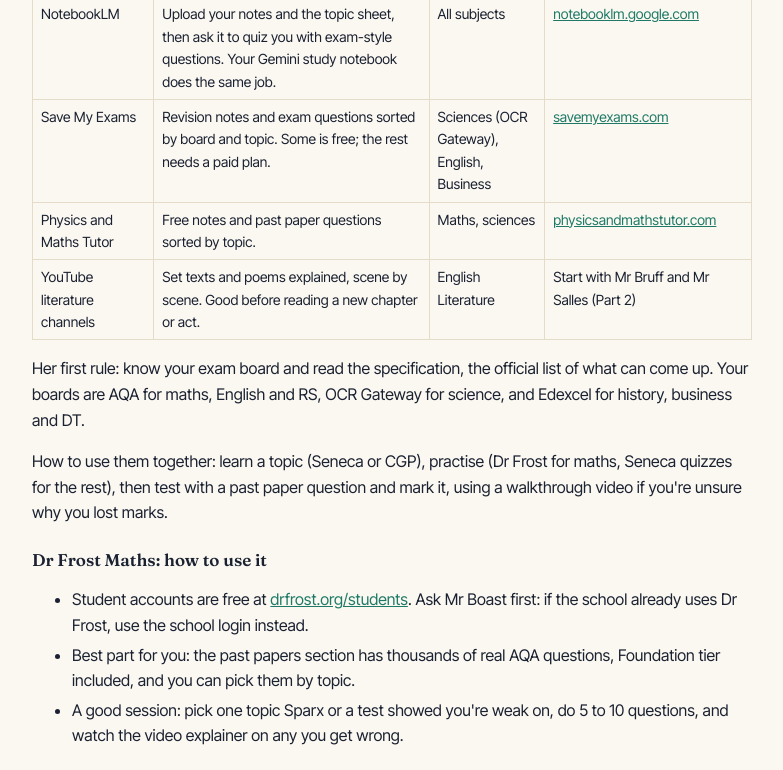
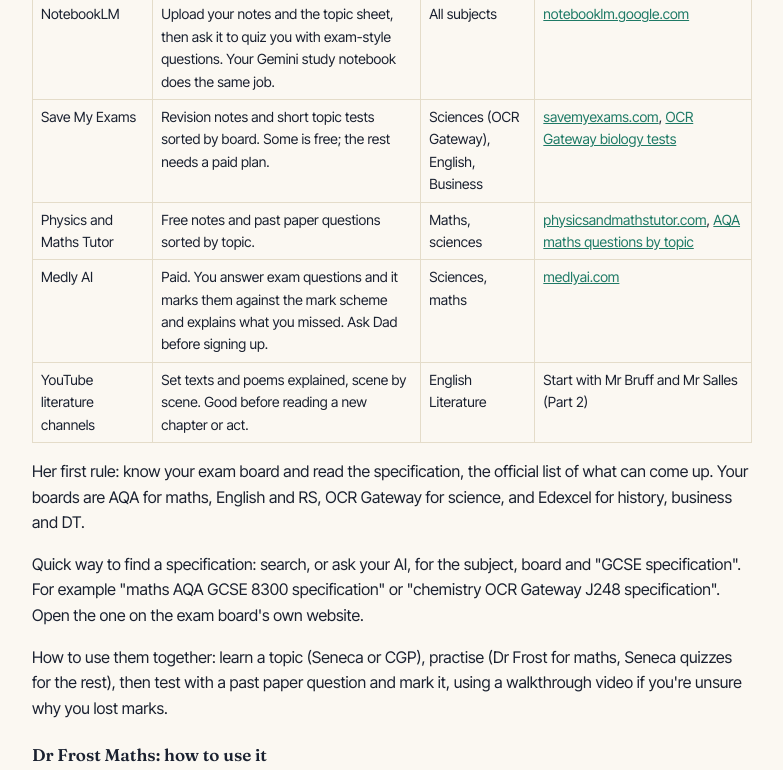
Before and after one commit to null-indexed/jack-hub, a plain HTML site: page materials/resources.html in a window 1280 px wide. Shown: the part 768-1538 px from the top of the page, without its empty margins (248-1031 px from the left). Drawn offline with Linux system fonts and the light colour scheme.

Commit message:
Resources: add Medly AI, spec search tip, topic links and free mark scheme note from Sri Lakshmi's WhatsApp list
Co-Authored-By: Claude Opus 5.5 <noreply@anthropic.com>
Claude-Session: https://claude.ai/code/session_01EYNEiQxnoN9Ws7TipL78J4

```diff
--- a/materials/resources.html
+++ b/materials/resources.html
@@ -69,15 +69,21 @@ li{margin:4px 0} .note{margin-top:40px;padding:12px 14px;border-radius:10px;back
 </tr>
 <tr>
 <td>Save My Exams</td>
-<td>Revision notes and exam questions sorted by board and topic. Some is free; the rest needs a paid plan.</td>
+<td>Revision notes and short topic tests sorted by board. Some is free; the rest needs a paid plan.</td>
 <td>Sciences (OCR Gateway), English, Business</td>
-<td><a href="https://www.savemyexams.com" target="_blank" rel="noopener">savemyexams.com</a></td>
+<td><a href="https://www.savemyexams.com" target="_blank" rel="noopener">savemyexams.com</a>, <a href="https://www.savemyexams.com/gcse/biology/ocr/a-gateway/16/your-tests/" target="_blank" rel="noopener">OCR Gateway biology tests</a></td>
 </tr>
 <tr>
 <td>Physics and Maths Tutor</td>
 <td>Free notes and past paper questions sorted by topic.</td>
 <td>Maths, sciences</td>
-<td><a href="https://www.physicsandmathstutor.com" target="_blank" rel="noopener">physicsandmathstutor.com</a></td>
+<td><a href="https://www.physicsandmathstutor.com" target="_blank" rel="noopener">physicsandmathstutor.com</a>, <a href="https://www.physicsandmathstutor.com/maths-revision/gcse-questions-aqa" target="_blank" rel="noopener">AQA maths questions by topic</a></td>
+</tr>
+<tr>
+<td>Medly AI</td>
+<td>Paid. You answer exam questions and it marks them against the mark scheme and explains what you missed. Ask Dad before signing up.</td>
+<td>Sciences, maths</td>
+<td><a href="https://www.medlyai.com" target="_blank" rel="noopener">medlyai.com</a></td>
 </tr>
 <tr>
 <td>YouTube literature channels</td>
@@ -88,6 +94,7 @@ li{margin:4px 0} .note{margin-top:40px;padding:12px 14px;border-radius:10px;back
 </tbody>
 </table></div>
 <p>Her first rule: know your exam board and read the specification, the official list of what can come up. Your boards are AQA for maths, English and RS, OCR Gateway for science, and Edexcel for history, business and DT.</p>
+<p>Quick way to find a specification: search, or ask your AI, for the subject, board and "GCSE specification". For example "maths AQA GCSE 8300 specification" or "chemistry OCR Gateway J248 specification". Open the one on the exam board's own website.</p>
 <p>How to use them together: learn a topic (Seneca or CGP), practise (Dr Frost for maths, Seneca quizzes for the rest), then test with a past paper question and mark it, using a walkthrough video if you're unsure why you lost marks.</p>
 <h3>Dr Frost Maths: how to use it</h3>
 <ul>
@@ -119,6 +126,7 @@ li{margin:4px 0} .note{margin-top:40px;padding:12px 14px;border-radius:10px;back
 <li>Science (OCR Gateway: Biology J247, Chemistry J248, Physics J249): <a href="https://www.physicsandmathstutor.com" target="_blank" rel="noopener">Physics and Maths Tutor</a> lists them as "OCR (A)", which means Gateway. Also on <a href="https://www.ocr.org.uk" target="_blank" rel="noopener">OCR's own site</a>.</li>
 <li>English and RS: <a href="https://www.aqa.org.uk/pastpapers" target="_blank" rel="noopener">AQA past papers</a>. History, Business and DT: <a href="https://qualifications.pearson.com" target="_blank" rel="noopener">Pearson Edexcel</a>. Digital IT: Pearson's BTEC sample assessments.</li>
 <li>The newest year is often kept back for teachers. If you can't find it, ask your teacher.</li>
+<li>You don't need to buy mark schemes. The free ones on the exam board sites and Physics and Maths Tutor, plus YouTube walkthroughs, are plenty.</li>
 </ul>
 <h3>Mark scheme walkthroughs: how to do it</h3>
 <ol>
--- a/sw.js
+++ b/sw.js
@@ -1,5 +1,5 @@
 // Minimal service worker: network first, falls back to cache when offline.
-const C='jack-hub-v6-18';
+const C='jack-hub-v6-19';
 self.addEventListener('install',e=>self.skipWaiting());
 self.addEventListener('activate',e=>e.waitUntil(self.clients.claim()));
 self.addEventListener('fetch',e=>{
```
Also changed, not shown: 1 other file.
